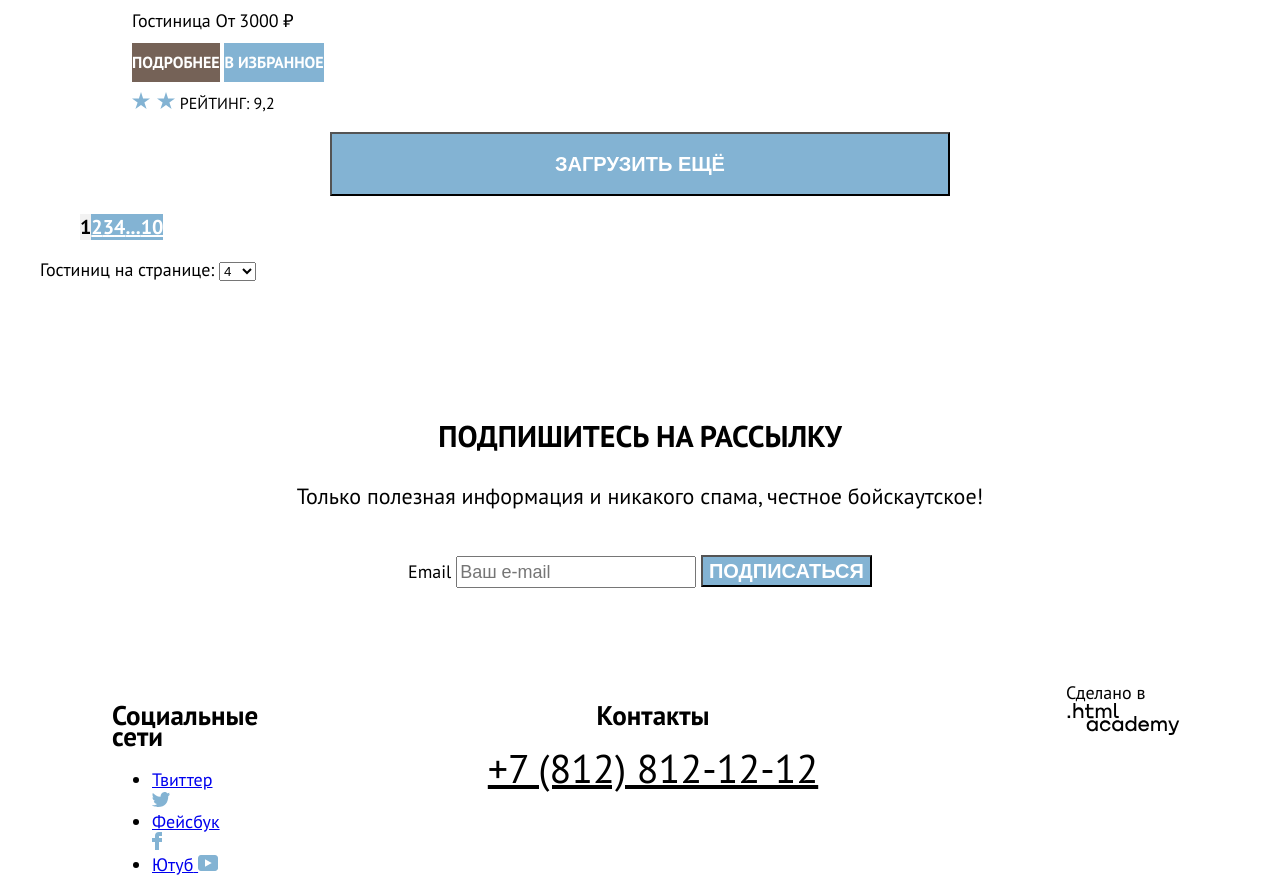
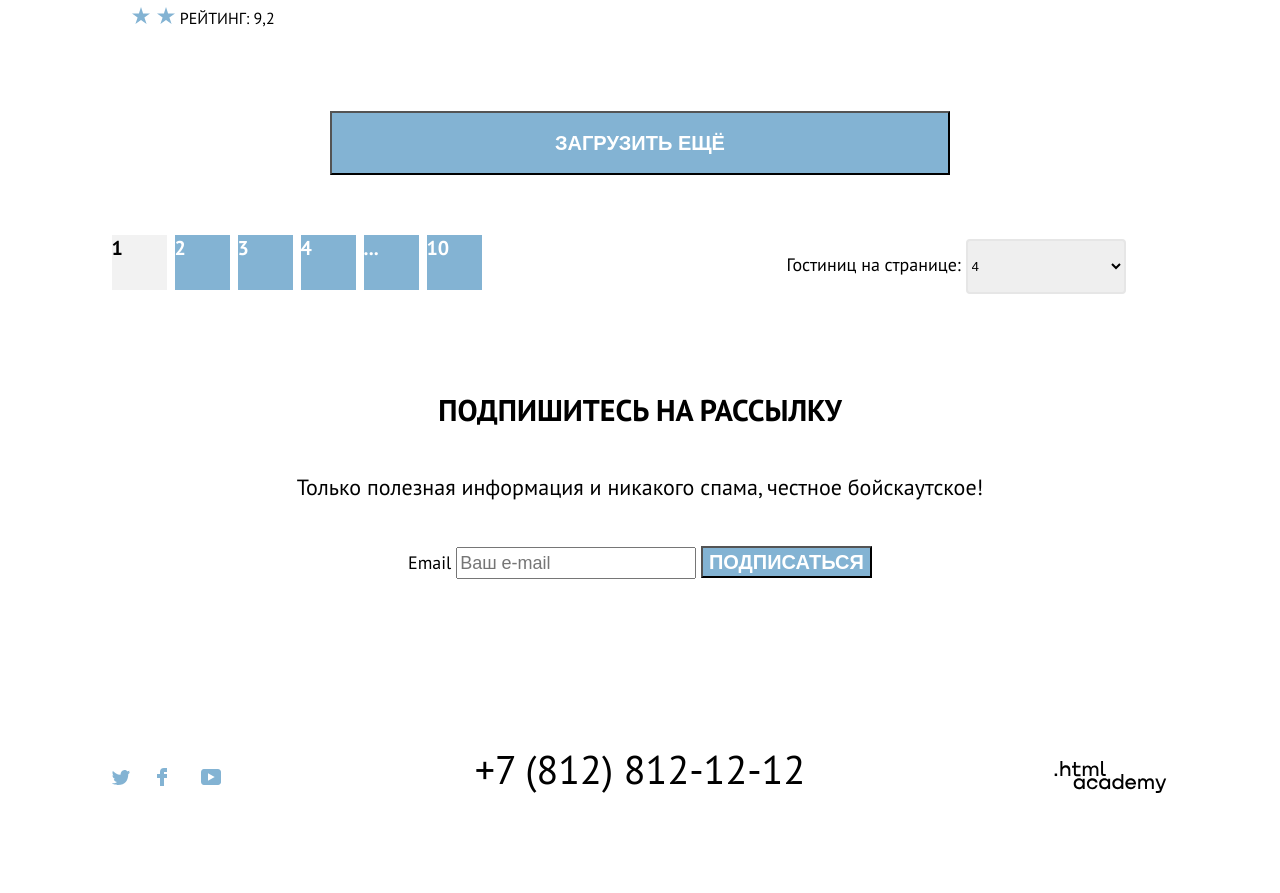
Before and after one commit to htmlacademy-htmlcss/1874043-sedona-33, a plain HTML site: page catalog.html in a window 1280 px wide. Shown: the part 1558-2451 px from the top of the page. After the commit the page ends 2400 px from the top, so only its background shows below. Drawn offline with Linux system fonts and the light colour scheme.

Commit message:
Вносит мелкую сетку

```diff
--- a/catalog.html
+++ b/catalog.html
@@ -204,6 +204,7 @@
                     </ul>
                     <button class="button button-blue show-more" type="button">Загрузить ещё</button>
                 </section>
+                <div class="pagination-container">
                     <ul class="pagination">
                         <li class="pagination-item">
                             <a class="pagination-link pagination-current">1</a>
@@ -224,14 +225,15 @@
                             <a class="pagination-link" href="#">10</a>
                         </li>
                     </ul>
-                <p>
-                    <span class="">Гостиниц на странице:</span>
+                    <div class="container-element">
+                        <span class="Hotel-per-page">Гостиниц на странице:</span>
                         <select class="element-count-control" aria-label="Количество гостиниц на странице">
                             <option value="four">4</option>
                             <option value="eight">8</option>
                             <option value="twelve">12</option>
                         </select>
-                </p>
+                    </div>
+                </div>
             </section>
         </div>
       </main>
--- a/styles/styles.css
+++ b/styles/styles.css
@@ -30,6 +30,17 @@ body {
     background-color: #ffffff;
 }
 
+.visually-hidden {
+    position: absolute;
+    width: 1px;
+    height: 1px;
+    margin: -1px;
+    padding: 0;
+    border: 0;
+    clip: rect(0 0 0 0);
+    overflow: hidden;
+}
+
 .page-header-logo {
     display: block;
 }
@@ -40,6 +51,8 @@ body {
 }
 
 .navigation-link {
+    display: block;
+    padding: 20px 17px;
     font-weight: bold;
     font-size: 20px;
     line-height: 26px;
@@ -59,18 +72,29 @@ body {
 }
 
 .navigation-list {
+    display: flex;
+    flex-wrap: wrap;
     margin: 0;
     padding: 0;
+    margin-left: 30px;
     width: 450px;
     list-style-type: none;
 }
 
 .navigation-user {
+    display: flex;
+    flex-wrap: wrap;
+    justify-content: flex-end;
     margin: 0;
     padding: 0;
     width: 300px;
     margin-left: auto;
     list-style-type: none;
+}
+
+.navigation-list .navigation-user {
+    min-width: 18px;
+    min-height: 18px;
 }
 
 .page-container {
@@ -88,9 +112,13 @@ body {
     line-height: 21px;
 }
 
-.button-navigation{
+.button-navigation {
+    display: block;
+    padding: 23px 27px;
     font-size: 16px;
     line-height: 20px;
+    text-align: center;
+    text-decoration: none;
 }
 
 .logo-index {
@@ -140,7 +168,9 @@ body {
 }
 
 .advantages-item {
+    background-color: #83B3D3;
     width: 400px;
+    min-height: 384px;
 }
 
 .advantages-foto-one {
@@ -158,10 +188,17 @@ body {
 }
 
 h3.advantages-title {
+    margin-top: 97px;
+    margin-bottom: 30px;
     font-weight: bold;
     font-size: 24px;
     line-height: 28px;
     text-transform: uppercase;
+}
+
+.advantages-desription {
+    margin: 0;
+    margin-bottom: 30px;
 }
 
 .search-subtitle {
@@ -207,22 +244,23 @@ h3.advantages-title {
 }
 
 h2.newsletter-title {
+    margin: 0;
     font-weight: bold;
     font-size: 30px;
     line-height: 36px;
     text-transform: uppercase;
-    padding-top: 94px;
-    margin-bottom: 29px;
+    margin-top: 94px;
 }
 
 .newsletter-text {
+    margin: 0;
     font-size: 22px;
     line-height: 26px;
-    margin-bottom: 46px;
+    margin-top: 46px;
 }
 
 .newsletter-form {
-    padding-bottom: 94px;
+    margin-top: 46px;
 }
 
 .newsletter-button {
@@ -240,23 +278,42 @@ h2.newsletter-title {
     display: flex;
     width: 1200px;
     margin: 0 auto;
+    min-height: 120px;
+    margin-top: 140px;
 }
 
-.footer-social {
-    width: 120px;
-    margin-left: 72px;
-    margin-right: 61px;
+
+.footer-social-list {
+    margin: 0;
+    padding: 0;
+    margin: 49px 61px 53px 72px;
+    display: flex;
+    flex-wrap: wrap;
+    justify-content: space-between;
+    width: 107px;
+}
+
+.footer-social-item {
+    width: 18px;
+    height: 15px;
+    list-style-type: none;
+}
+
+.footer-social-item::nth-child(3n) {
+    margin-right: 0;
 }
 
 .footer-contacts {
-    text-align: center;
+    display: flex;
+    flex: wrap;
     width: 720px;
-    font-style: normal;
+    justify-content: center;
     margin-right: 53px;
 }
 
-.footer-logo-htmlacademy {
-    width: 115px;
+.footer-contacts-adress {
+    margin: 0;
+    padding: 30px;
 }
 
 .footer-contacts-adress-phone {
@@ -264,7 +321,19 @@ h2.newsletter-title {
     color:black;
     font-size: 40px;
     line-height: 40px;
+    text-decoration: none;
 }
+
+.footer-logo-htmlacademy {
+    display: block;
+    flex-wrap: wrap;
+    width: 115px;
+    justify-content: center;
+    padding-top: 42px;
+    padding-bottom: 44px;
+}
+
+
 
 /* Catalog */
 .main-inner {
@@ -278,6 +347,7 @@ h2.newsletter-title {
 
 .inner-header {
     color: #FFFFFF;
+    border-top: 1px solid;
     background-color: #17085c;
     background-image: url("../images/catalog_images/catalog_background.jpg");
     background-size: 100% 100%;
@@ -285,19 +355,34 @@ h2.newsletter-title {
 }
 
 .inner-header-title {
+    margin: 0;
+    margin-top: 35px;
+    margin-left: 71px;
     font-weight: bold;
     font-size: 60px;
     line-height: 78px;
 }
 
 .breadcrumbs {
+    display: flex;
+    margin: 0;
+    padding: 0;
+    margin-top: 8px;
+    margin-left: 73px;
     font-size: 16px;
     line-height: 21px;
+    list-style-type: none;
+}
+
+.breadcrumbs-link {
+    margin-right: 26px;
 }
 
 .catalog-hotel {
     display: flex;
-    flex-direction: row;
+    /* flex-direction: row; */
+    margin-top: 45px;
+    margin-left: 71px;
 }
 
 .container-display-setting {
@@ -330,17 +415,31 @@ h2.newsletter-title {
 }
 
 .container-display-settings {
-    margin-bottom: 53px;
+    display: flex;
+}
+
+.container-display-settings .button {
+    width: 48px;
+    height: 48px;
 }
 
 .container-hotel-card {
     display: flex;
     flex-wrap: wrap;
     margin: 0 auto;
+    margin-top: 44px;
     width: 1056px;
+}
+.results-search {
+    margin: 0 auto;
+    margin-top: 44px;
+    width: 1057px;
 }
 
 .results-search h2 {
+    margin: 0;
+    margin-right: 191px;
+    width: 338px;
     font-weight: bold;
     font-size: 30px;
     line-height: 39px;
@@ -348,8 +447,10 @@ h2.newsletter-title {
 }
 
 .select-control {
+    width: 287px;
     font-size: 18px;
     line-height: 23px;
+    margin-right: 81px;
 }
 
 .hotel-card-button {
@@ -368,6 +469,7 @@ h2.newsletter-title {
     width: 620px;
     padding-top: 17px;
     padding-bottom: 17px;
+    margin-top: 64px;
 }
 
 .hotel-list {
@@ -406,24 +508,35 @@ h2.newsletter-title {
     text-transform: uppercase;
 }
 
-.pagination {
-
+.pagination-container {
     display: flex;
-    flex-direction: row;
+    margin-top: 60px;
+    width: 1056px;
 }
 
-.pagination-item {
+.pagination {
+    display: flex;
     padding: 0;
-    bottom: 0;
+    margin: 0;
+    margin-right: 301px;
     list-style-type: none;
 }
 
+.pagination-item:not(:last-child) {
+    margin-right: 8px;
+}
+
 .pagination-link {
+    display: block;
+    box-sizing: border-box;
     font-weight: bold;
+    width: 55px;
+    height: 55px;
     font-size: 20px;
     line-height: 26px;
     color: #FFFFFF;
     background-color: #83B3D3;
+    text-decoration: none;
 }
 
 .pagination-current {
@@ -431,6 +544,20 @@ h2.newsletter-title {
     background-color: #F2F2F2;
 }
 
+.container-element {
+    display: block;
+    width: 386px;
+    margin: 4px;
+}
+
+.element-count-control {
+    width: 160px;
+    height: 55px;
+    border: 2px solid #E6E6E6;
+    box-sizing: border-box;
+    border-radius: 4px;
+}
+
 .newsletter-catalog {
     color: #000000;
     background-color: #FFFFFF;
```
Also changed, not shown: index.html (+0 -1 lines). Lines whose indentation alone changed are shown as unchanged.
